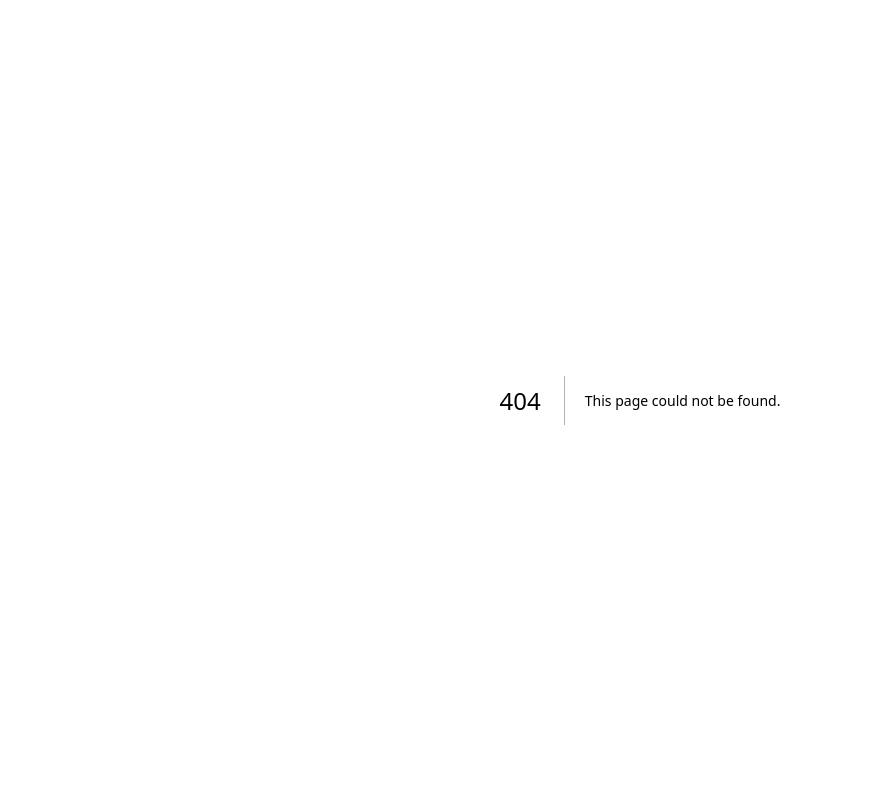
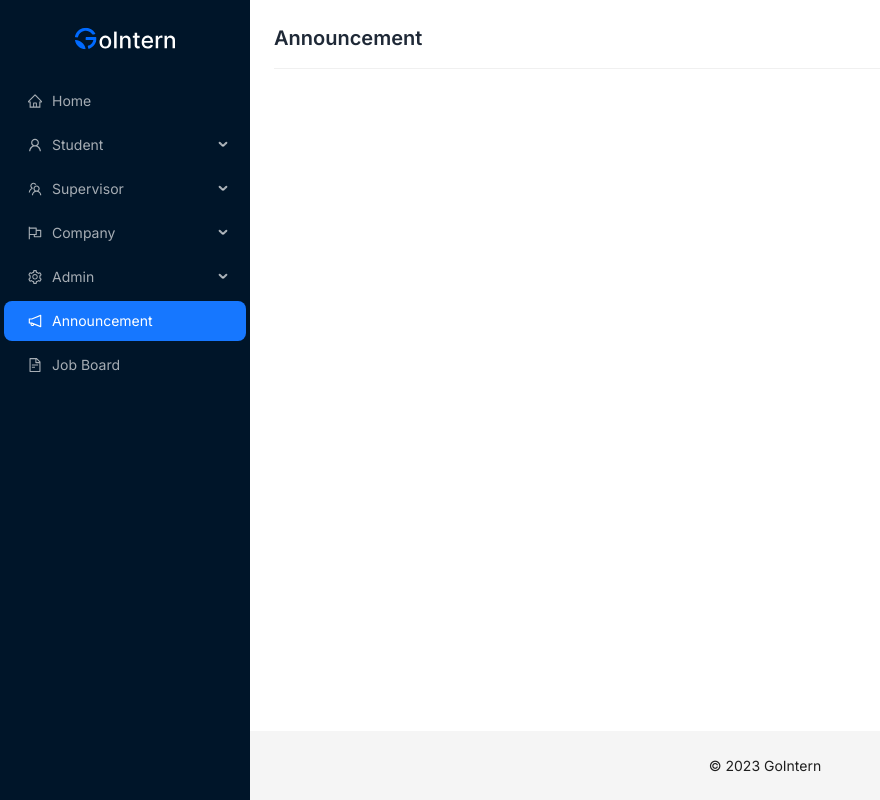
Before and after one commit to boonsuen/gointern, a Next.js app in the folder client/: page /announcement in a window 1280 px wide. Before the commit this address had no page. Shown: the whole page, without its empty margins (0-880 px from the left). Built offline with nearby package versions, Linux system fonts and the light colour scheme; no server answers.

Commit message:
Add pages

```diff
--- a/client/components/layout/Layout.tsx
+++ b/client/components/layout/Layout.tsx
@@ -98,11 +98,18 @@ const menuItems: MenuItem[] = [
     getItem('Approve Company', '/admin/approve-company'),
   ]),
   getItem('Announcement', '/announcement', <NotificationOutlined />),
-  getItem('Jobboard', '/jobboard', <FileTextOutlined />),
+  getItem('Job Board', '/jobboard', <FileTextOutlined />),
 ];
 
 type LayoutProps = {
-  defaultOpenKey: '/' | '/student' | '/supervisor' | '/company' | '/admin';
+  defaultOpenKey:
+    | '/'
+    | '/student'
+    | '/supervisor'
+    | '/company'
+    | '/admin'
+    | '/announcement'
+    | '/jobboard';
   selectedKey: string;
   renderContent?: (user: StudentUser) => React.ReactNode;
   children?: React.ReactNode;
--- /dev/null
+++ b/client/pages/announcement.tsx
@@ -0,0 +1,19 @@
+import Layout from '@/components/layout/Layout';
+import clsx from 'clsx';
+
+export default function AnnouncementPage() {
+  return (
+    <Layout defaultOpenKey="/announcement" selectedKey="/announcement">
+      <header
+        className={clsx(
+          'flex justify-between items-center',
+          'pb-4',
+          'border-b border-[#f0f0f0]'
+        )}
+      >
+        <h1 className="text-xl font-semibold text-gray-800">Announcement</h1>
+      </header>
+      <div></div>
+    </Layout>
+  );
+}
--- /dev/null
+++ b/client/pages/jobboard.tsx
@@ -0,0 +1,19 @@
+import Layout from '@/components/layout/Layout';
+import clsx from 'clsx';
+
+export default function JobBoard() {
+  return (
+    <Layout defaultOpenKey="/jobboard" selectedKey="/jobboard">
+      <header
+        className={clsx(
+          'flex justify-between items-center',
+          'pb-4',
+          'border-b border-[#f0f0f0]'
+        )}
+      >
+        <h1 className="text-xl font-semibold text-gray-800">Job Board</h1>
+      </header>
+      <div></div>
+    </Layout>
+  );
+}
```
